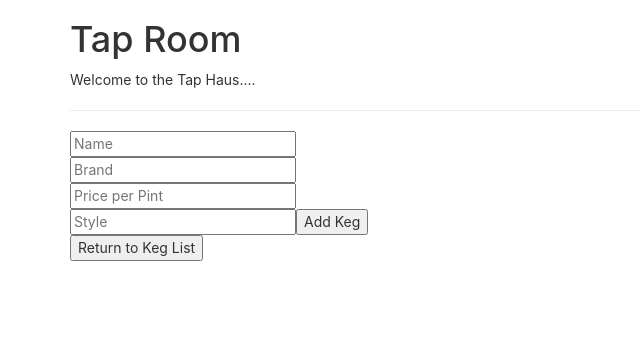
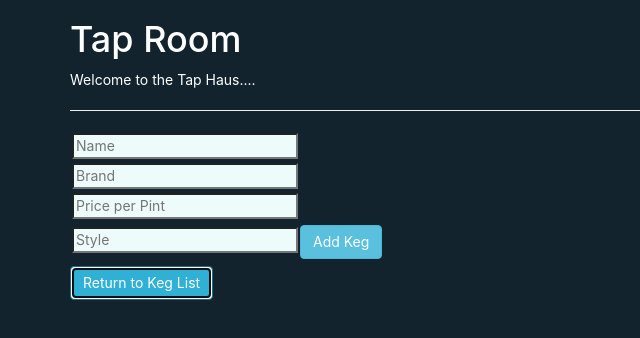
Before and after one commit to chloehellberg/TapRoomRedux, a React (Create React App) app: page / in a window 1280 px wide. Both pictures are taken after a click on the button "Add New Keg". Shown: the top 338 px of the page, without its empty margins (0-640 px from the left). Built offline with nearby package versions, Linux system fonts and the light colour scheme.

Commit message:
Added additional CSS and image to each new keg add.

```diff
--- a/src/components/App.js
+++ b/src/components/App.js
@@ -10,12 +10,9 @@ function App() {
     <div class = "container">
       <div class="row">
         <div class="col-md-4">
-
           <KegControl />
         </div>
         <div class="col-md-4">
-
-
         </div>
       </div>
     </div>
--- a/src/components/Keg.js
+++ b/src/components/Keg.js
@@ -1,21 +1,23 @@
 import React from "react";
 import PropTypes from "prop-types";
+import Pint from '../pint.png';
 
 function Keg(props){
   return(
     <React.Fragment>
       <div class="border">
         <div class="boxTop">
-      <h2>{props.name}</h2>
-      <p>Quantity: {props.quantity}</p>
-      <p>Status: {props.status}</p>
-      <div onClick = {() => props.whenKegClicked(props.id)}>
-        <button id = "detailButton">Show Details</button>
+          <h2>{props.name}</h2>
+          <img src={Pint} alt="pint of beer" />
+          <p>Pint Count: {props.quantity}</p>
+          <p>Status: {props.status}</p>
+          <div onClick = {() => props.whenKegClicked(props.id)}>
+            <button class="btn btn-info">Show Details</button>
+          </div>
+          <button class="btn btn-info" onClick={() => props.whenSellClicked(props.id)}>Sell Pint</button><br></br>
+          <button class="btn btn-info" onClick={() => props.whenStockClicked(props.id)}>Restock Full Keg</button>
+        </div>
       </div>
-      <button onClick={() => props.whenSellClicked(props.id)}>Sell Pint</button><br></br>
-       <button onClick={() => props.whenStockClicked(props.id)}>Restock</button>
-       </div>
-       </div>
       <hr/>
     </React.Fragment>
   );
--- a/src/components/KegControl.js
+++ b/src/components/KegControl.js
@@ -123,7 +123,7 @@ class KegControl extends React.Component {
     return (
       <React.Fragment>
         {currentVisibleState}
-        <button onClick={this.handleClick}>{buttonText}</button>
+        <button className='btn btn-info' onClick={this.handleClick}>{buttonText}</button>
       </React.Fragment>
     );
   }
--- a/src/components/KegDetail.js
+++ b/src/components/KegDetail.js
@@ -6,15 +6,17 @@ function KegDetail(props) {
 
   return (
     <React.Fragment>
-      <h1>
-        {keg.name} Details
-      </h1>
-      <p>Name: {keg.name}</p>
-      <p>Brand: {keg.brand}</p>
-      <p>Price per Pint: {keg.price}</p>
-      <p>Quantity Left: {keg.quantity}</p>
-      <p>Style: {keg.style}</p>
-      <button onClick={()=> onClickingDelete(keg.id) }>Delete Keg</button>
+      <div class="border">
+        <div class="boxTop">
+          <h1>{keg.name} Details</h1>
+          <p>Name: {keg.name}</p>
+          <p>Brand: {keg.brand}</p>
+          <p>Price per Pint: {keg.price}</p>
+          <p>Quantity Left: {keg.quantity}</p>
+          <p>Style: {keg.style}</p>
+          <button class="btn btn-info" onClick={()=> onClickingDelete(keg.id) }>Delete Keg</button>
+        </div>
+      </div>
       <hr/>
     </React.Fragment>
   );
--- a/src/components/NewKegForm.js
+++ b/src/components/NewKegForm.js
@@ -7,7 +7,7 @@ function NewKegForm(props){
     event.preventDefault();
     const newKeg = {
       name: event.target.name.value,
-      quantity: 20,
+      quantity: 124,
       brand: event.target.brand.value,
       price: event.target.price.value,
       style: event.target.style.value,
@@ -21,22 +21,22 @@ function NewKegForm(props){
   return (
     <React.Fragment>
       <form onSubmit={handleNewKegFormSubmission}>
-        <input
+        <input class="submission"
           type='text'
           name='name'
           placeholder = 'Name' />
-          <input
+          <input class="submission"
           type='text'
           name='brand'
           placeholder = 'Brand'/>
-        <input
+        <input class="submission"
           name='price'
           placeholder='Price per Pint' />
-        <input
+        <input class="submission"
           type='text'
           name="style"
           placeholder = 'Style'/>
-        <button type='submit'>Add Keg</button>
+        <button class="btn btn-info" type='submit'>Add Keg</button>
       </form>
     </React.Fragment>
   );
--- a/src/index.css
+++ b/src/index.css
@@ -5,6 +5,8 @@ body {
     sans-serif;
   -webkit-font-smoothing: antialiased;
   -moz-osx-font-smoothing: grayscale;
+  background-color: #12232E;
+  color: white;
 }
 
 code {
@@ -22,12 +24,24 @@ code {
   border: solid black;
   padding: 15px;
   border-width: 2px;
-  background-color: #12232E;
+  background-color: #007cc7;
 }
 
-/* .border {
-  border: solid black;
+.btn-info{
+  margin-top: 4px;
+  margin-bottom: 3px;
+}
+
+.submission{
+  margin: 2px;
+  background-color: #EEFBFB;
+  color: #203647;
+}
+
+img{
+  border-radius: 25px;
+  padding: 10px;
   border-width: 2px;
-  padding: 10px;
-  margin: 5px;
-} */
+  width: 50%;
+  float: right;
+}
```
Also changed, not shown: src/pint.png (added), 1 other file (tests, documents, lock files or other folders).
